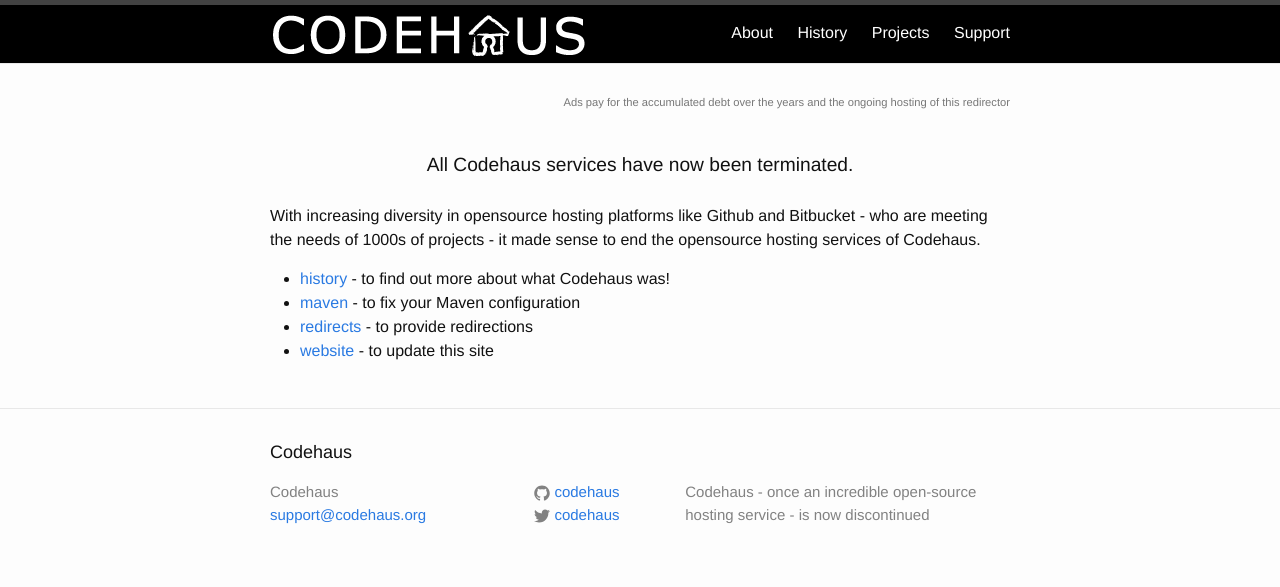
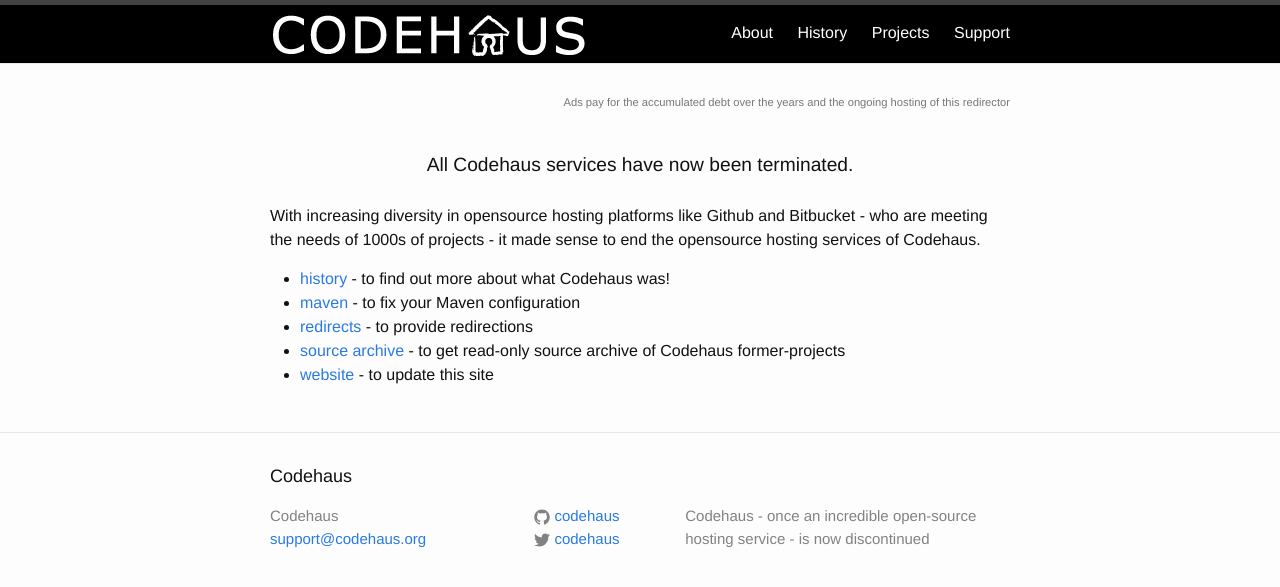
Before and after one commit to codehaus/www-codehaus-org, a Jekyll site: the page built from app/index.html, in a window 1280 px wide. Shown: the top 587 px of the page. Built offline with Jekyll 4.4.1, drawn with Linux system fonts in a browser that asks for light colours.

Commit message:
add a link to source archive

```diff
--- a/app/index.html
+++ b/app/index.html
@@ -20,6 +20,7 @@
 <li><a href='/history/'>history</a> - to find out more about what Codehaus was!</li>
 <li><a href='/mechanics/maven'>maven</a> - to fix your Maven configuration</li>
 <li><a href='/mechanics/redirects'>redirects</a> - to provide redirections</li>
+<li><a href='https://github.com/codehaus'>source archive</a> - to get read-only source archive of Codehaus former-projects</li>
 <li><a href='/mechanics/website'>website</a> - to update this site</li>
 </p>
 
```
